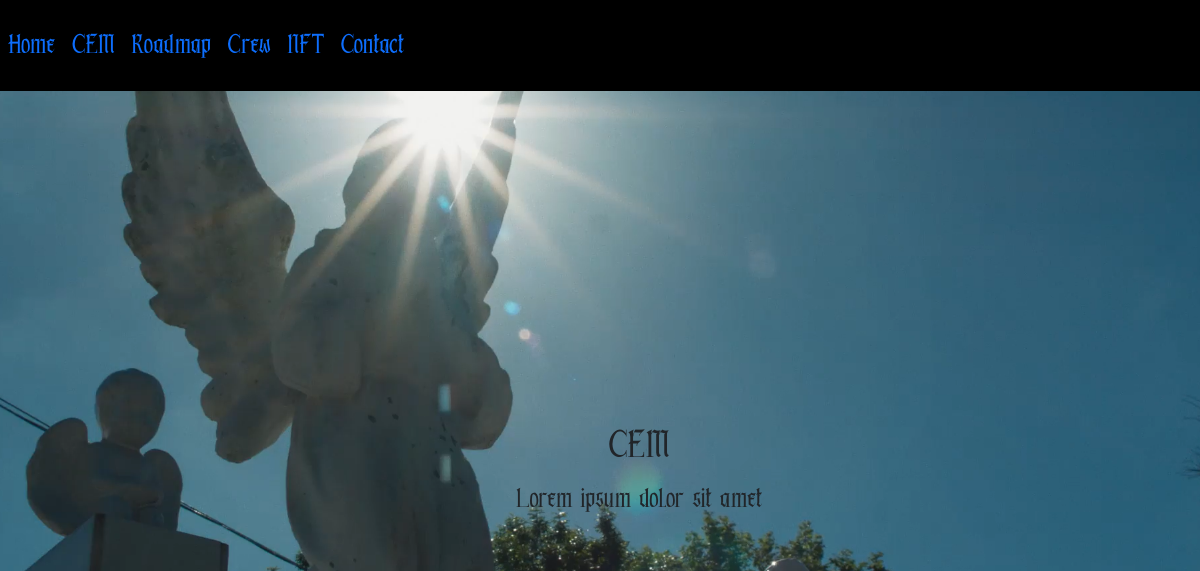
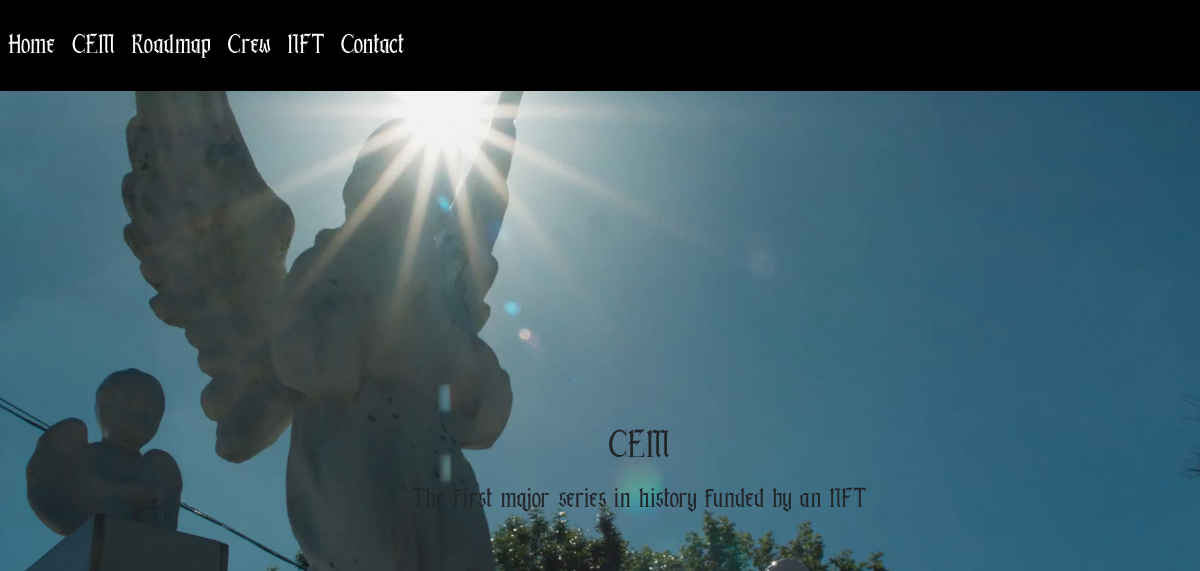
Before and after one commit to LucGGonzalez/CEM, a website: page index.html in a window 1280 px wide. Shown: the top 571 px of the page, 0-1200 px from the left. Drawn offline with nearby package versions, Linux system fonts and the light colour scheme.

Commit message:
nav fix CEM declarado

```diff
--- a/index.html
+++ b/index.html
@@ -14,7 +14,7 @@
                 <img src="./images/LOGOS/V3.png" class="logo img-fluid" alt="7emepstadlogo">
             </div> -->
             <div class="headernav">
-                <nav class="navbar fixed-top navbar-expand-lg navbar-white bg-black">
+                <nav class="navbar fixed-top navbar-expand-lg bg-black">
                 <button class="navbar-toggler" type="button" data-bs-toggle="collapse" data-bs-target="#navbarNav" aria-controls="navbarNav" aria-expanded="false" aria-label="Toggle navigation">
                     <span class="navbar-toggler-icon"></span>
                 </button>
@@ -58,7 +58,7 @@
                   </div>
                   <div class="texto-encima">
                     <h1>CEM</h1>
-                    <p>Lorem ipsum dolor sit amet</p>
+                    <p>The first major series in history funded by an NFT</p>
                   </div>
             </div>
             <div class="aboutimg">
--- a/scss/estilos.scss
+++ b/scss/estilos.scss
@@ -6,12 +6,6 @@
 }
 
 .containerg {  display: grid;
-    // grid-template-columns: 1fr 1fr;
-    // grid-template-rows: auto auto auto auto auto auto auto auto;
-    // grid-auto-columns: 1fr;
-    // grid-auto-rows: 1fr;
-    // gap: 0px 0px;
-    // grid-auto-flow: row;
     grid-template-areas:
       "carousel carousel"
       "aboutimg about"
@@ -186,3 +180,7 @@ text-align: end; }
     font-family: Goth;
     src: url(../font/Blackbook.otf);
 }
+
+.nav-link{
+    color: white;
+}
```
Also changed, not shown: css/estilos.css.
